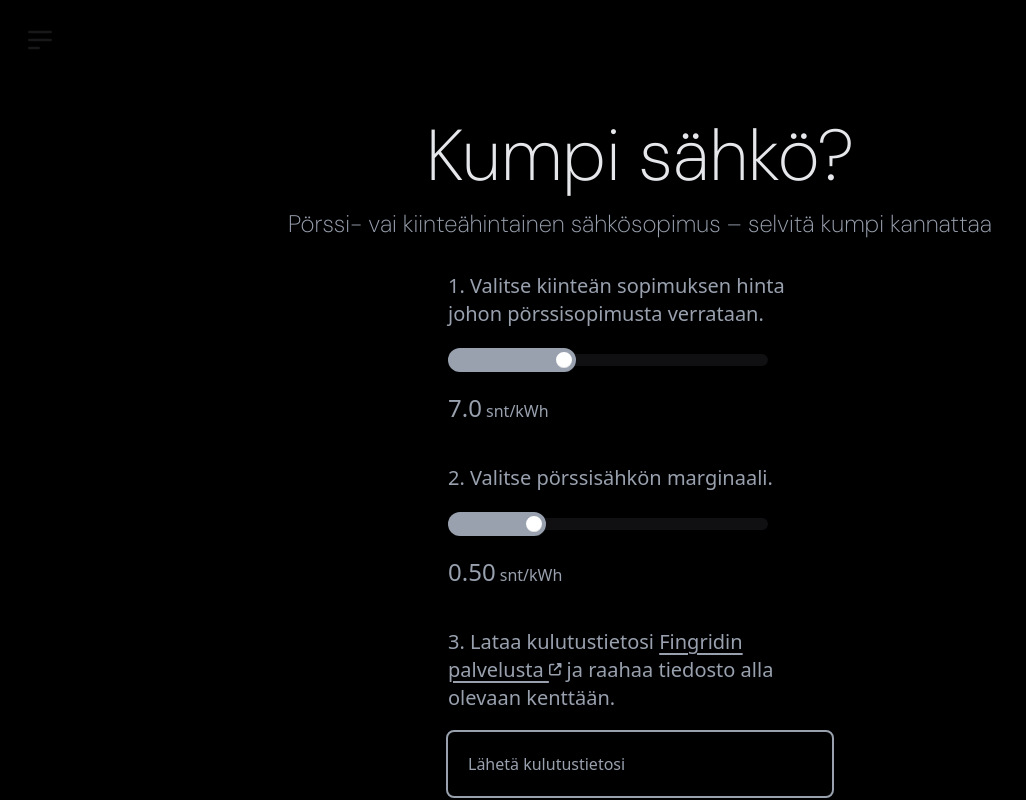
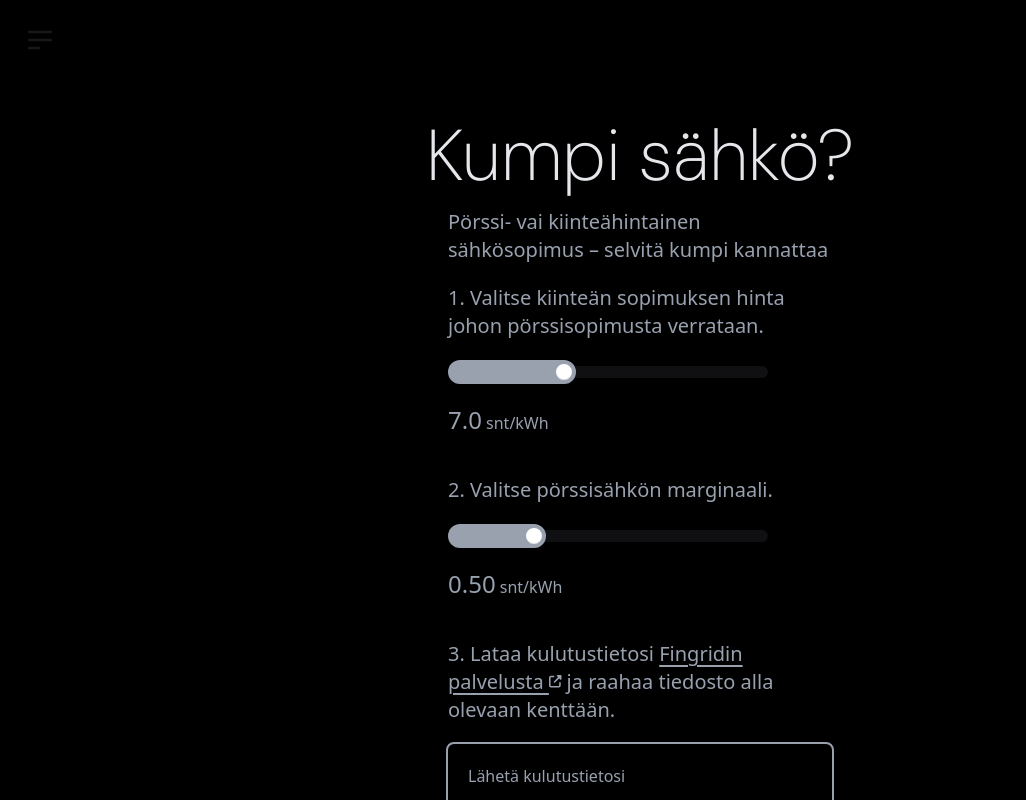
Before and after one commit to Teolhyn/kumpi-sahko, a Next.js app: page / in a window 1280 px wide. Shown: the top 800 px of the page, without its empty margins (0-1026 px from the left). Built offline with nearby package versions, Linux system fonts and the light colour scheme.

Commit message:
fix: add width contstraint to h2

```diff
--- a/src/app/page.tsx
+++ b/src/app/page.tsx
@@ -28,7 +28,7 @@ export default function HomePage() {
       </div>
       <div className='flex flex-col items-center justify-center mt-15 font-sans'>
         <h1 className='text-7xl mb-4 text-gray-200 max-w-80 sm:max-w-screen font-extralight font-dm-sans'>Kumpi sähkö?</h1>
-        <h2 className='text-2xl mb-8 text-gray-400 font-extralight font-dm-sans'>Pörssi- vai kiinteähintainen sähkösopimus – selvitä kumpi kannattaa</h2>
+        <h2 className='text-xl mb-5 max-w-96 text-gray-400 font-sans font-normal'>Pörssi- vai kiinteähintainen sähkösopimus – selvitä kumpi kannattaa</h2>
         <div className='max-w-80 sm:max-w-96'>
           <FileDropZone />
         </div>
```
